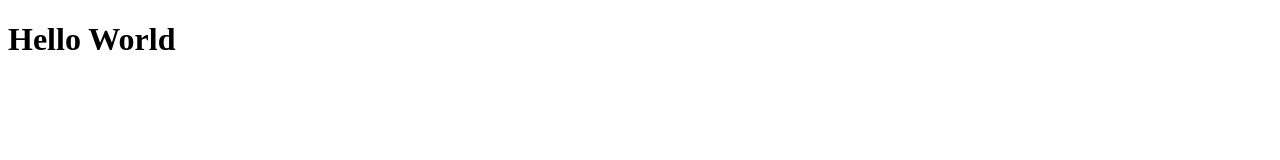
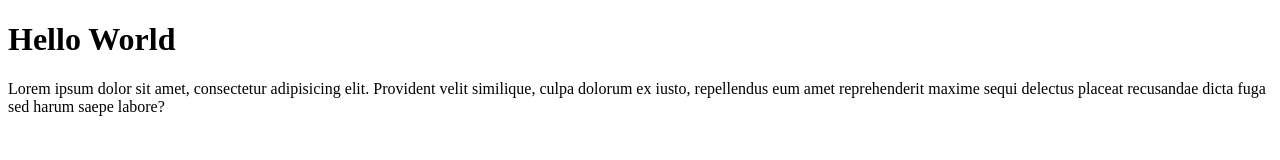
Before and after one commit to iescheinberg/pruebajasvascript, a plain HTML site: page index.html in a window 1280 px wide. Drawn offline with Linux system fonts and the light colour scheme.

Commit message:
agregue parrafo

```diff
--- a/index.html
+++ b/index.html
@@ -7,6 +7,7 @@
 </head>
 <body>
     <h1>Hello World</h1>
+    <p>Lorem ipsum dolor sit amet, consectetur adipisicing elit. Provident velit similique, culpa dolorum ex iusto, repellendus eum amet reprehenderit maxime sequi delectus placeat recusandae dicta fuga sed harum saepe labore?</p>
 
 
     <script src="main.js"></script>
```
